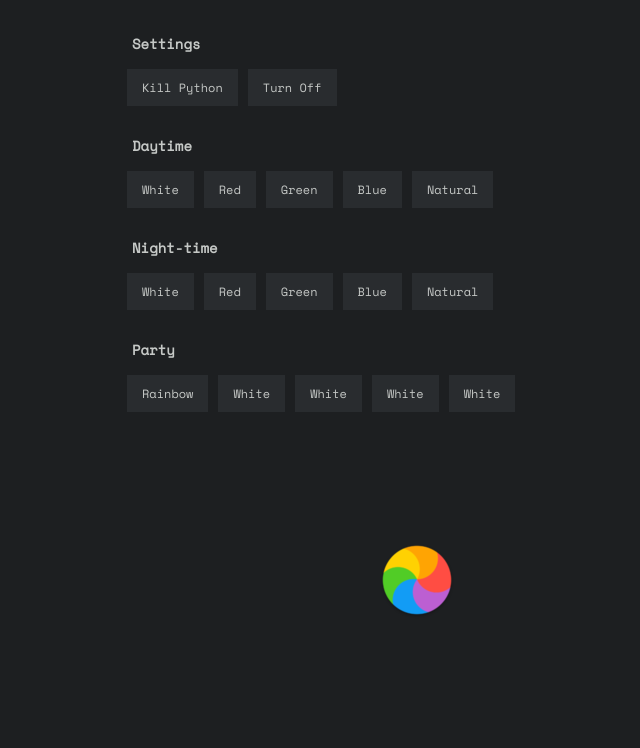
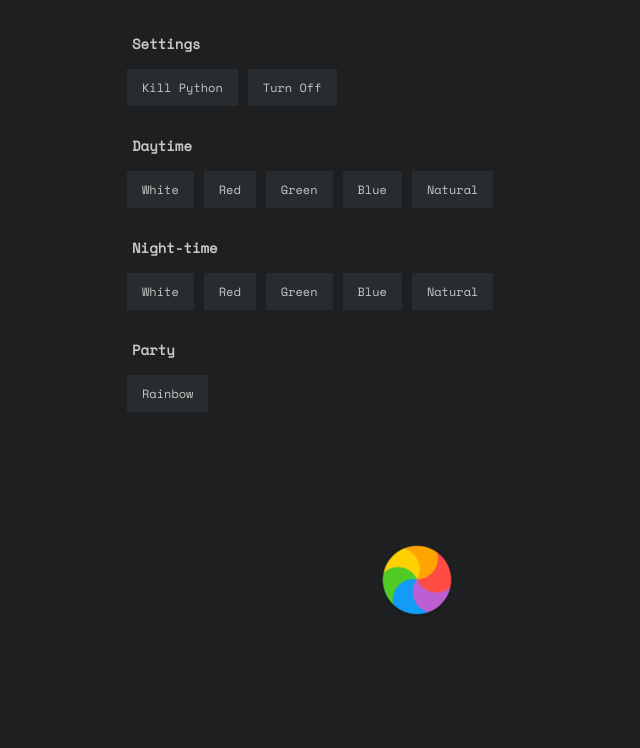
Before and after one commit to Craio/Vidja, a PHP site: page /lamp/index.php in a window 1280 px wide. Shown: the part 97-845 px from the top of the page, without its empty margins (223-863 px from the left). Run offline with PHP 8.4, Linux system fonts and the light colour scheme.

Commit message:
it's been a while

```diff
--- a/lamp/index.php
+++ b/lamp/index.php
@@ -61,41 +61,37 @@ if (isset($_POST['Rainbow'])){exec('sudo pkill python ; sudo python /var/www/htm
 		<td>
 			<tr class="section">
 				<p class="link-cats">Settings</p>
-                  	<button class="button" name="Kill">Kill Python</button>
-                  	<button class="button" name="Wipe">Turn Off</button>
+				<button onClick="window.location.reload();" class="button" name="Kill">Kill Python</button>
+				<button onClick="window.location.reload();" class="button" name="Wipe">Turn Off</button>
 			</tr>
 		<td>
 
 		<td>
 			<tr>
 				<p class="link-cats">Daytime</p>
-	                  <button class="button" name="DayWhite">White</button>
-										<button class="button" name="DayRed">Red</button>
-										<button class="button" name="DayGreen">Green</button>
-										<button class="button" name="DayBlue">Blue</button>
-										<button class="button" name="DayNatural">Natural</button>
+				<button onClick="window.location.reload();" class="button" name="DayWhite">White</button>
+				<button onClick="window.location.reload();" class="button" name="DayRed">Red</button>
+				<button onClick="window.location.reload();" class="button" name="DayGreen">Green</button>
+				<button onClick="window.location.reload();" class="button" name="DayBlue">Blue</button>
+				<button onClick="window.location.reload();" class="button" name="DayNatural">Natural</button>
 			</tr>
 		</td>
 
 		<td>
 			<tr>
 				<p class="link-cats">Night-time</p>
-										<button class="button" name="NightWhite">White</button>
-										<button class="button" name="NightRed">Red</button>
-										<button class="button" name="NightGreen">Green</button>
-										<button class="button" name="NightBlue">Blue</button>
-										<button class="button" name="NightNatural">Natural</button>
+				<button onClick="window.location.reload();" class="button" name="NightWhite">White</button>
+				<button onClick="window.location.reload();" class="button" name="NightRed">Red</button>
+				<button onClick="window.location.reload();" class="button" name="NightGreen">Green</button>
+				<button onClick="window.location.reload();" class="button" name="NightBlue">Blue</button>
+				<button onClick="window.location.reload();" class="button" name="NightNatural">Natural</button>
 			</tr>
 		</td>
 
 		<td>
 			<tr>
 				<p class="link-cats">Party</p>
-										<button class="button" name="Rainbow">Rainbow</button>
-										<button class="button" name="White">White</button>
-										<button class="button" name="White">White</button>
-										<button class="button" name="White">White</button>
-										<button class="button" name="White">White</button>
+				<button onClick="window.location.reload();" class="button" name="Rainbow">Rainbow</button>
 			</tr>
 		</td>
               </table>
```
Also changed, not shown: other parts of lamp/index.php (+12 -12 lines), README.md, 1 other file. Lines whose indentation alone changed are shown as unchanged.
